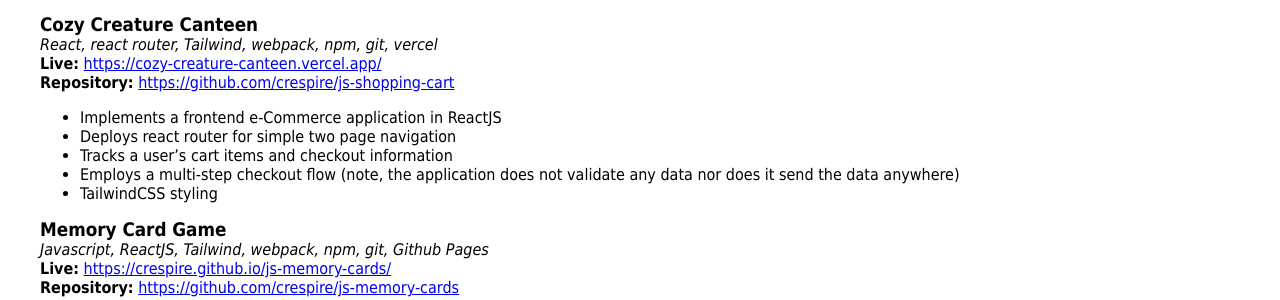
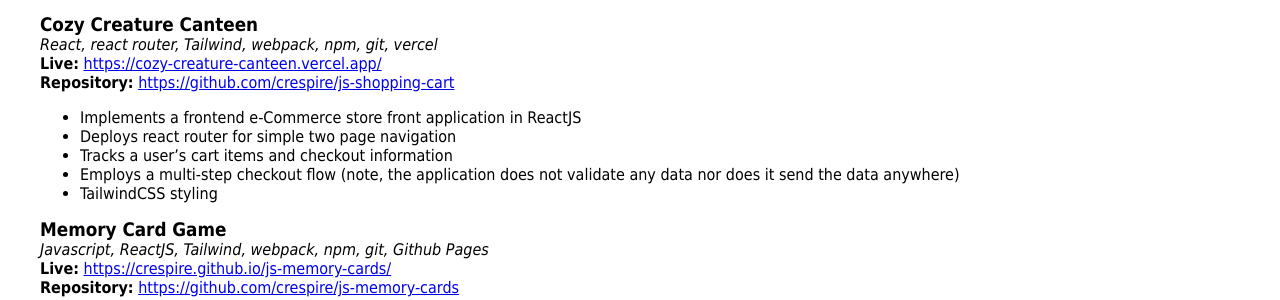
Before and after one commit to crespire/crespire, a Jekyll site: the page built from resume.md, in a window 1280 px wide and 900 px high, scrolled down 967 px. Shown: the part 152-452 px from the top of the window. Built offline with Jekyll 4.4.1, drawn with Linux system fonts in a browser that asks for light colours; our own code applies the rules of GitHub Pages for plain Markdown files.

Commit message:
fix: update details on cart project

```diff
--- a/resume.md
+++ b/resume.md
@@ -54,7 +54,7 @@ _Private repository, available upon request._
 _React, react router, Tailwind, webpack, npm, git, vercel_
 **Live:** [https://cozy-creature-canteen.vercel.app/](https://cozy-creature-canteen.vercel.app/)
 **Repository:** [https://github.com/crespire/js-shopping-cart](https://github.com/crespire/js-shopping-cart)
-* Implements a frontend e-Commerce application in ReactJS
+* Implements a frontend e-Commerce store front application in ReactJS
 * Deploys react router for simple two page navigation
 * Tracks a user's cart items and checkout information
 * Employs a multi-step checkout flow (note, the application does not validate any data nor does it send the data anywhere)
```
Also changed, not shown: README.md (+1 -1 lines).
